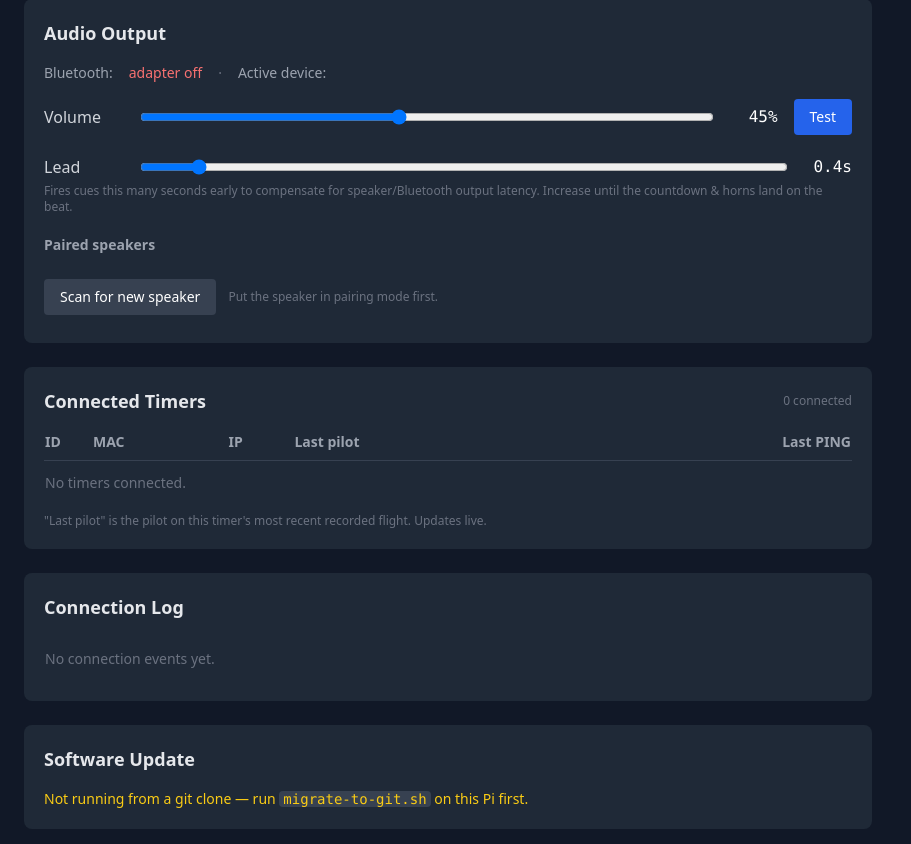
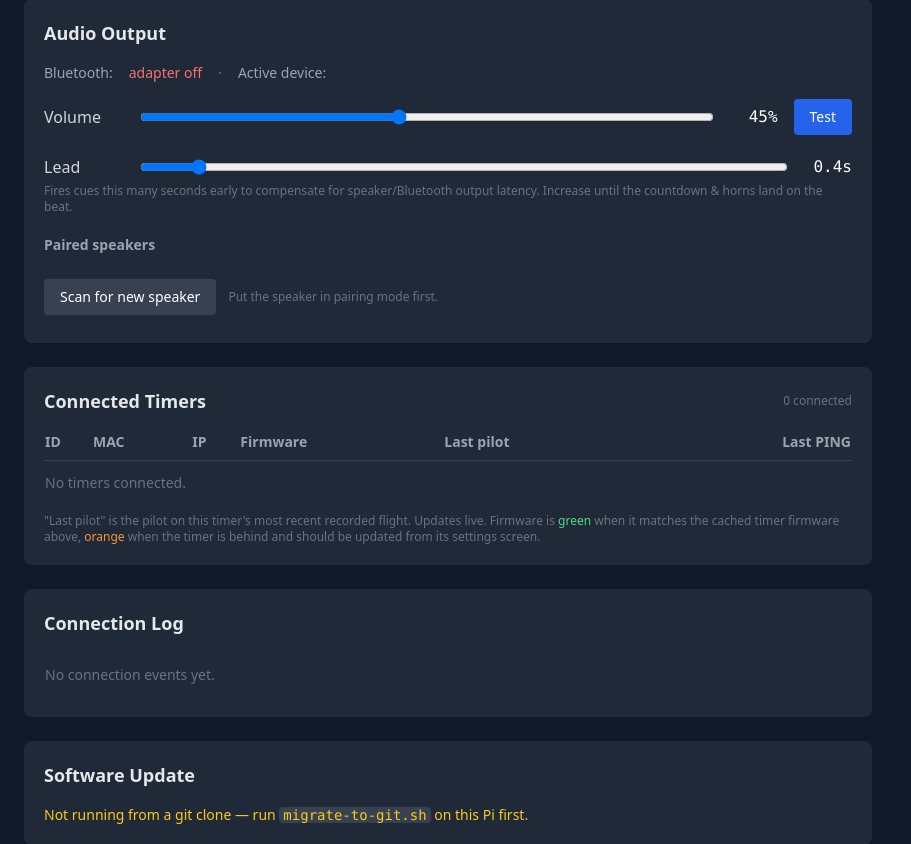
Before and after one commit to gadjt12a/F3K_Timer_Base_Station, a FastAPI app: page /settings in a window 1280 px wide. Shown: the part 126-970 px from the top of the page, without its empty margins (0-911 px from the left). Run offline with FastAPI, Linux system fonts and the light colour scheme; data that the repository does not hold is empty; parts of the project's set-up code (start-up, migrations or seed data) failed here and were passed over.

Commit message:
Settings: show each timer's firmware version, and label IDs "T1"
Connected Timers now carries a Firmware column: green when the timer
matches the cached timer firmware, orange when it is behind and should be
updated from its own settings screen. Previously there was no way to tell
which timers were stale without picking each one up.

Timers report it in JOIN (`JOIN mac=… fw=…`, fw-v17+). Absent on fw-v16
and earlier, which is stored as None and shown as "pre-v17" in orange —
a timer that cannot report is necessarily behind, so that is knowledge
rather than an unknown. Unknown JOIN params are ignored either way, so old
and new firmware/base combinations stay compatible.

Version comparison is numeric, not lexical: "fw-v9" > "fw-v16" as strings,
which would paint an out-of-date timer green.

Also: the ID column showed a bare "1" where the timer's own screen and the
Run page pills both say "T1", leaving the CD to translate.

Adds 3 protocol tests (fw parsed, absent stays None, unknown params
ignored). Suite now 91.

```diff
--- a/base_station/frontend/templates/settings.html
+++ b/base_station/frontend/templates/settings.html
@@ -108,6 +108,7 @@
           <th class="pb-2 w-12">ID</th>
           <th class="pb-2">MAC</th>
           <th class="pb-2">IP</th>
+          <th class="pb-2">Firmware</th>
           <th class="pb-2">Last pilot</th>
           <th class="pb-2 text-right">Last PING</th>
         </tr>
@@ -115,21 +116,28 @@
       <tbody>
         <template x-for="t in timers" :key="t.id">
           <tr class="border-b border-gray-700">
-            <td class="py-2 font-bold text-yellow-400" x-text="t.id"></td>
+            <!-- "T1", matching what the timer shows on its own idle screen and
+                 the pills on the Run page. A bare "1" made the CD translate. -->
+            <td class="py-2 font-bold text-yellow-400" x-text="'T' + t.id"></td>
             <td class="py-2 font-mono text-xs text-gray-400" x-text="t.mac"></td>
             <td class="py-2 font-mono text-xs text-gray-400" x-text="t.ip"></td>
+            <td class="py-2 font-mono text-xs" :class="fwClass(t)"
+                :title="fwTitle(t)" x-text="fwLabel(t)"></td>
             <td class="py-2" x-text="t.last_pilot_name || '—'"></td>
             <td class="py-2 text-right font-mono" :class="pingClass(t.last_ping_age_s)"
                 x-text="t.last_ping_age_s + 's ago'"></td>
           </tr>
         </template>
         <tr x-show="timers.length === 0">
-          <td colspan="5" class="py-3 text-gray-500">No timers connected.</td>
+          <td colspan="6" class="py-3 text-gray-500">No timers connected.</td>
         </tr>
       </tbody>
     </table>
     <p class="text-xs text-gray-500 mt-2">
-      "Last pilot" is the pilot on this timer's most recent recorded flight. Updates live.</p>
+      "Last pilot" is the pilot on this timer's most recent recorded flight. Updates live.
+      Firmware is <span class="text-green-400">green</span> when it matches the cached timer
+      firmware above, <span class="text-orange-400">orange</span> when the timer is behind and
+      should be updated from its settings screen.</p>
   </section>
 
   <!-- ── Connection log ── -->
@@ -345,6 +353,45 @@ function settings() {
     },
     fmtTime(epoch) { return new Date(epoch * 1000).toLocaleTimeString(); },
     pingClass(age) { return age > 60 ? 'text-red-400' : age > 35 ? 'text-yellow-400' : 'text-green-400'; },
+
+    // ── Timer firmware vs the cached OTA build ──────────────────────────────
+    // Versions are "fw-vN", so compare the number rather than the string:
+    // "fw-v9" > "fw-v16" lexically, which would show an out-of-date timer green.
+    _fwNum(v) {
+      const m = /^fw-v(\d+)$/.exec(v || '');
+      return m ? parseInt(m[1], 10) : null;
+    },
+    fwState(t) {
+      const cached = this._fwNum(this.sysInfo.ota_version);
+      const timer  = this._fwNum(t.fw);
+      // A timer that reports nothing predates the field entirely, so it is
+      // necessarily behind — that is knowledge, not an unknown.
+      if (timer === null) return 'old';
+      if (cached === null) return 'unknown';   // nothing cached to compare against
+      if (timer === cached) return 'current';
+      return timer < cached ? 'old' : 'ahead';
+    },
+    fwLabel(t) {
+      if (t.fw) return t.fw;
+      return this.fwState(t) === 'old' ? 'pre-v17' : '—';
+    },
+    fwClass(t) {
+      return {
+        current: 'text-green-400',
+        old:     'text-orange-400',
+        ahead:   'text-gray-400',
+        unknown: 'text-gray-500',
+      }[this.fwState(t)];
+    },
+    fwTitle(t) {
+      const cached = this.sysInfo.ota_version || 'none cached';
+      return {
+        current: `Up to date (${cached})`,
+        old:     `Behind ${cached} — update from the timer's settings screen (page 3)`,
+        ahead:   `Newer than the cached ${cached} — run Update from GitHub on the base station`,
+        unknown: 'No timer firmware cached on the base station to compare against',
+      }[this.fwState(t)];
+    },
     eventClass(kind) {
       return {
         connect: 'bg-green-900 text-green-300',
--- a/base_station/server.py
+++ b/base_station/server.py
@@ -60,6 +60,7 @@ class TimerClient:
         self.last_ping_at = time.monotonic()
         self.connected_at = time.time()
         self.last_pilot_id = None   # pilot of the most recent FLIGHT from this timer
+        self.fw = None              # firmware version reported in JOIN (fw-v17+)
 
     async def send(self, msg: str):
         self.writer.write((msg + "\n").encode())
@@ -94,6 +95,10 @@ class TimerClient:
         if cmd == "JOIN":
             params = parse_params(parts[1:])
             self.mac = params.get("mac", "unknown")
+            # Absent on fw-v16 and earlier, which predate the field. None is the
+            # honest value: "we don't know", which the UI reports as older rather
+            # than pretending to a version.
+            self.fw = params.get("fw")
             self.last_ping_at = time.monotonic()
             self.server.evict_mac(self.mac)   # saves pilot binding, closes stale socket
             is_reconnect = self.mac in self.server._mac_to_id
@@ -263,6 +268,7 @@ class F3KServer:
                 "connected_at": c.connected_at,
                 "last_pilot_id": c.last_pilot_id,
                 "last_pilot_name": pilot_name,
+                "fw": c.fw,
             })
         return sorted(out, key=lambda t: (t["id"] is None, t["id"]))
 
```
Also changed, not shown: base_station/tests/test_protocol.py (+20 -0 lines), README.md.
